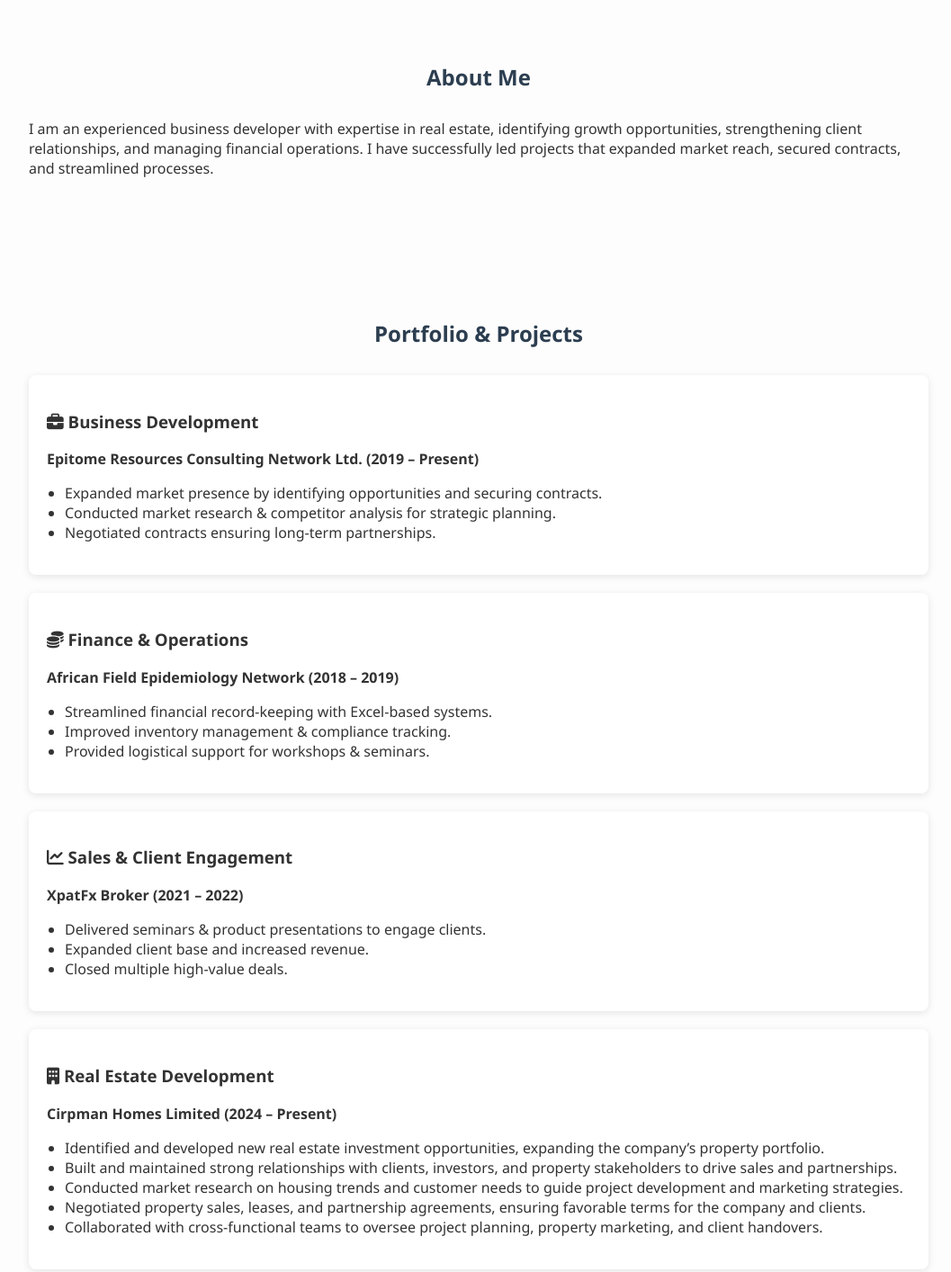
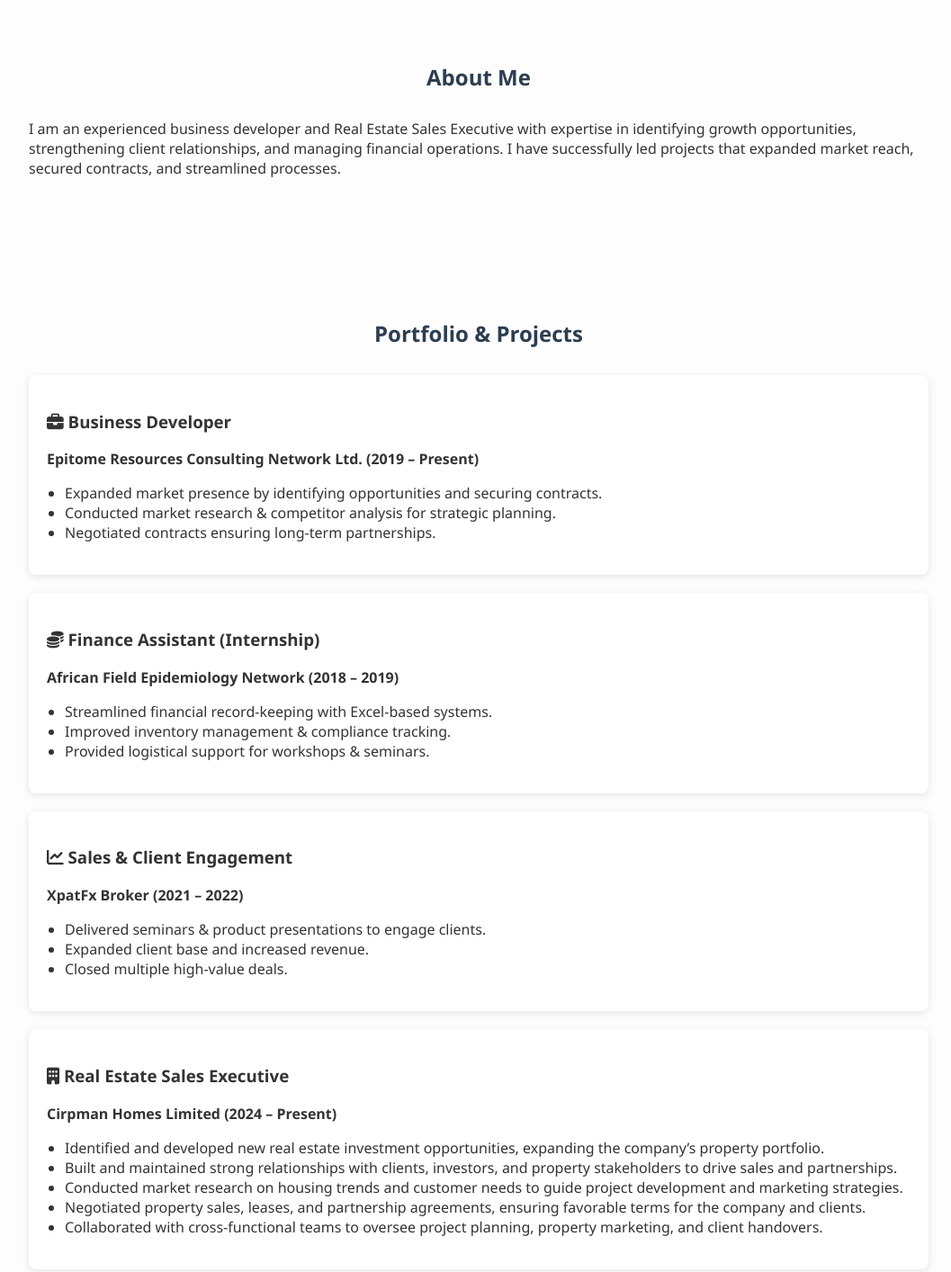
Before and after one commit to yemmygray/Porfolio, a plain HTML site: page index.html in a window 1280 px wide. Shown: the part 320-1734 px from the top of the page at 90% size, without its empty margins (108-1165 px from the left). Drawn offline with Linux system fonts and the light colour scheme.

Commit message:
Update index.html
Add index.html for portfolio website

```diff
--- a/index.html
+++ b/index.html
@@ -38,7 +38,7 @@
   <section id="about">
     <h2>About Me</h2>
     <p>
-      I am an experienced business developer with expertise in real estate, identifying growth opportunities,
+      I am an experienced business developer and Real Estate Sales Executive with expertise in identifying growth opportunities,
       strengthening client relationships, and managing financial operations.
       I have successfully led projects that expanded market reach, secured contracts, and streamlined processes.
     </p>
@@ -46,7 +46,7 @@
   <section id="projects">
     <h2>Portfolio & Projects</h2>
     <div class="project">
-      <h3><i class="fas fa-briefcase"></i> Business Development</h3>
+      <h3><i class="fas fa-briefcase"></i> Business Developer</h3>
       <p><strong>Epitome Resources Consulting Network Ltd. (2019 – Present)</strong></p>
       <ul>
         <li>Expanded market presence by identifying opportunities and securing contracts.</li>
@@ -55,7 +55,7 @@
       </ul>
     </div>
     <div class="project">
-      <h3><i class="fas fa-coins"></i> Finance & Operations</h3>
+      <h3><i class="fas fa-coins"></i> Finance Assistant (Internship)</h3>
       <p><strong>African Field Epidemiology Network (2018 – 2019)</strong></p>
       <ul>
         <li>Streamlined financial record-keeping with Excel-based systems.</li>
@@ -73,7 +73,7 @@
       </ul>
     </div>
     <div class="project">
-  <h3><i class="fas fa-building"></i> Real Estate Development</h3>
+  <h3><i class="fas fa-building"></i> Real Estate Sales Executive</h3>
   <p><strong>Cirpman Homes Limited (2024 – Present)</strong></p>
   <ul>
     <li>Identified and developed new real estate investment opportunities, expanding the company’s property portfolio.</li>
@@ -109,7 +109,7 @@
     </div>
   </section>
   <footer>
-    <p>© 2025 Grace Oluwayemisi | Portfolio</p>
+    <p>© 2025 Grace Oluwayemisi Aiyejogo | Portfolio</p>
   </footer>
 </body>
 </html>
```
